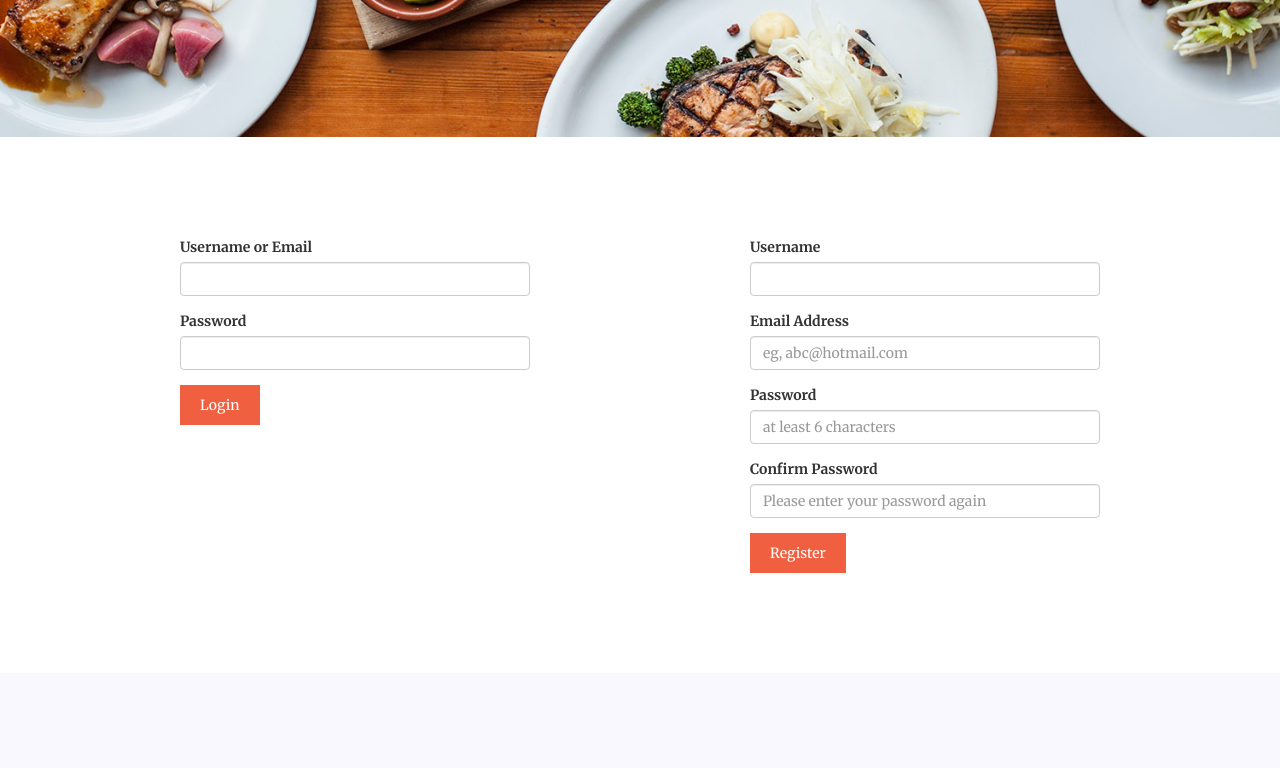
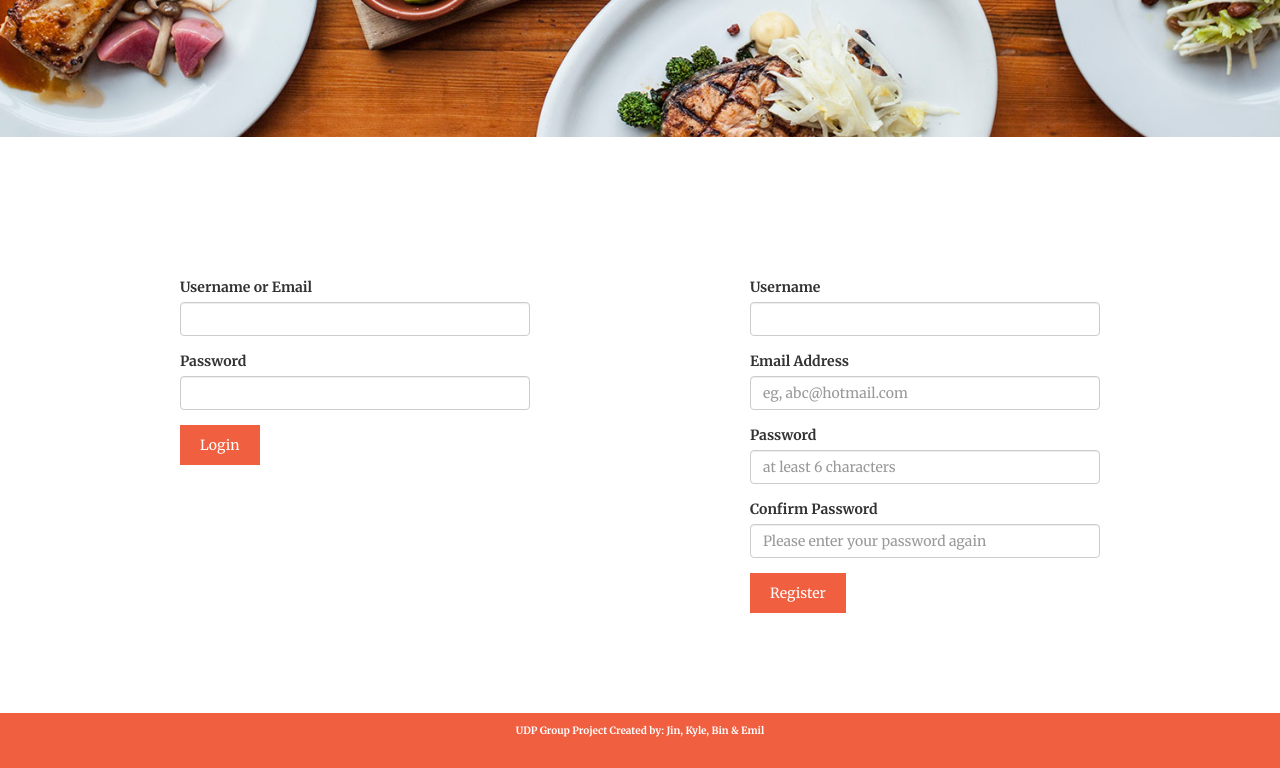
Before and after one commit to Jinlim01/Foodictionary, a PHP site: page / in a window 1280 px wide. Shown: the part 663-1431 px from the top of the page. Before the commit the page ends 1236 px from the top, so only its background shows below. Run offline with PHP 8.4, Linux system fonts and the light colour scheme.

Commit message:
login/ register form UI

```diff
--- a/css/index.css
+++ b/css/index.css
@@ -29,3 +29,19 @@ and open the template in the editor.
     color: #fff;
     text-shadow: 2px 2px 4px #000;
 }
+
+footer{
+    background-color: #f05f40;
+}
+
+footer p{
+    color: #fff;
+    font-weight: bold;
+    font-size: 10px;
+    text-align: center;
+    padding: 10px;
+}
+
+.col-sm-6{
+    margin-top: 40px;
+}
--- a/index.php
+++ b/index.php
@@ -61,6 +61,7 @@ and open the template in the editor.
                         </div>
                     </div>
                 </form>
+
                 <form action="register.php" method="post">
                     <div class="col-md-4 col-sm-6 col-md-offset-2 col-sm-offset-3" id="register_form" name="register_form">
                         <div class="form-group">
@@ -106,6 +107,9 @@ and open the template in the editor.
         <script src="js/creative.min.js"></script>
     </body>
 
+    <footer class="container-fluid">
+        <p>UDP Group Project Created by: Jin, Kyle, Bin & Emil</p>
+    </footer>
 </html>
 <?php
 unset($_SESSION['error1']);
```
